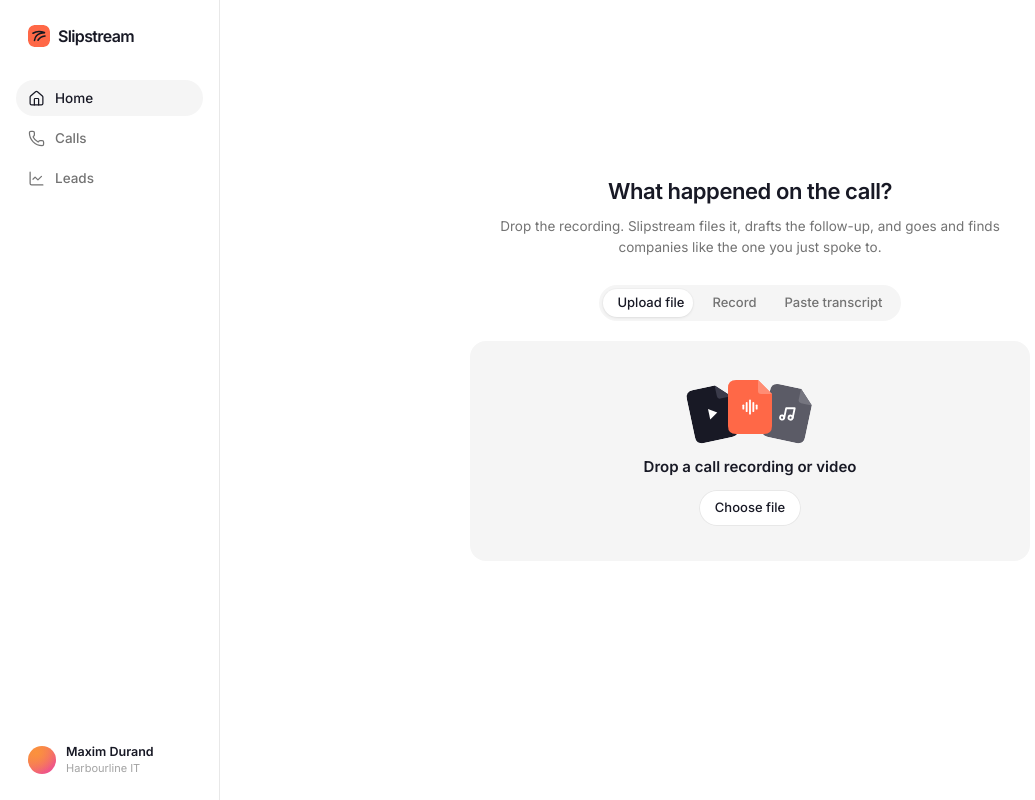
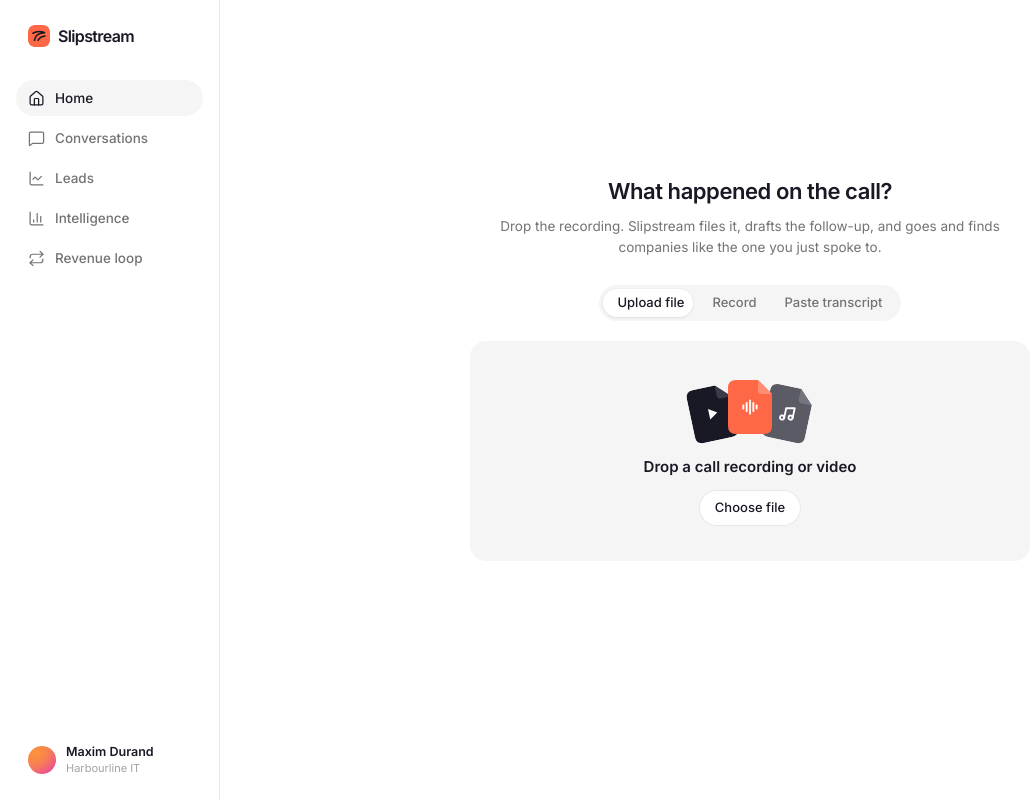
Before and after one commit to Jeremy-Sharpe/slipstream, a Next.js app: page / in a window 1280 px wide. Shown: the whole page, without its empty margins (0-1035 px from the left). Built offline with nearby package versions, Linux system fonts and the light colour scheme; a web font is replaced by a local one.

Commit message:
Nav: Conversations, Intelligence, Revenue loop; DESIGN.md contract; API shapes from main

```diff
--- a/components/Sidebar.tsx
+++ b/components/Sidebar.tsx
@@ -2,14 +2,16 @@
 
 import Link from "next/link";
 import { usePathname } from "next/navigation";
-import { House, LineChart, Phone } from "lucide-react";
+import { BarChart3, House, LineChart, MessageSquare, Repeat } from "lucide-react";
 import { Avatar } from "./Avatar";
 import { cn } from "./ui";
 
 const NAV = [
   { href: "/", label: "Home", icon: House },
-  { href: "/calls", label: "Calls", icon: Phone },
+  { href: "/conversations", label: "Conversations", icon: MessageSquare },
   { href: "/leads", label: "Leads", icon: LineChart },
+  { href: "/intelligence", label: "Intelligence", icon: BarChart3 },
+  { href: "/loop", label: "Revenue loop", icon: Repeat },
 ];
 
 export function Sidebar() {
```
Also changed, not shown: 2 other files (tests, documents, lock files or other folders).
